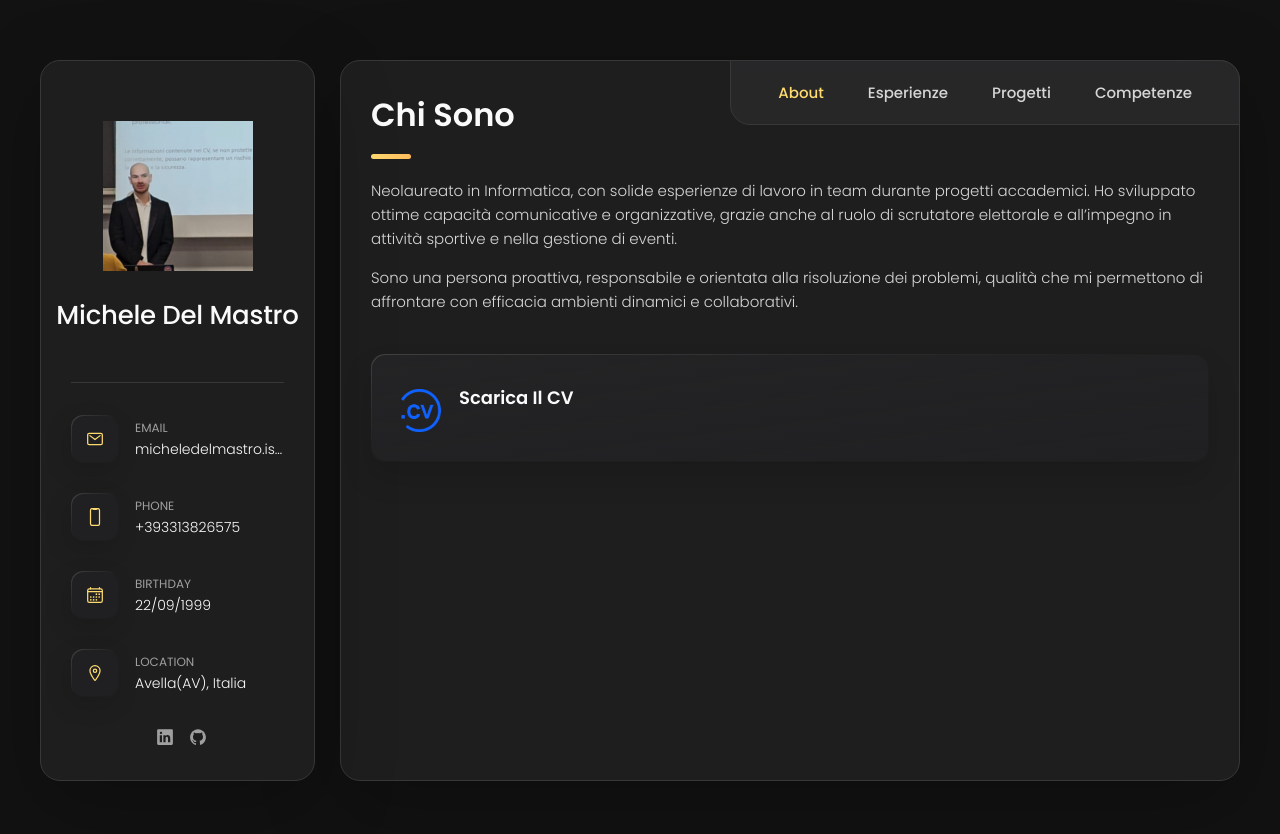
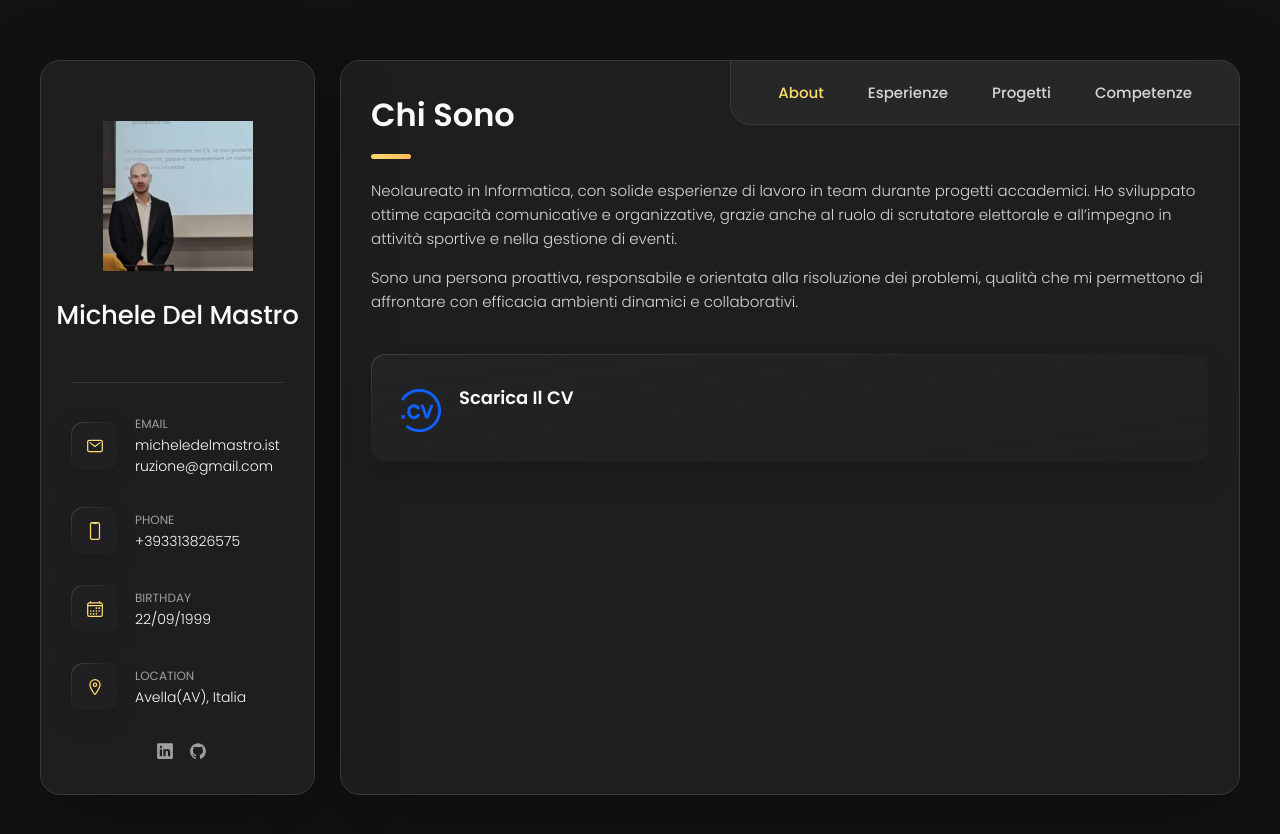
Before and after one commit to Mikele2299/portfolio, a plain HTML site: page index.html in a window 1280 px wide. Drawn offline with nearby package versions, Linux system fonts and the light colour scheme.

Commit message:
Update index.html

```diff
--- a/index.html
+++ b/index.html
@@ -89,7 +89,11 @@
             <div class="contact-info">
               <p class="contact-title">Email</p>
 
-              <a href="mailto:micheledelmastro.istruzione@gmail.com" class="contact-link">micheledelmastro.istruzione@gmail.com</a>
+              <a href="mailto:micheledelmastro.istruzione@gmail.com"
+			   style="white-space: normal; word-break: break-all; overflow-wrap: break-word;"
+			   class="contact-link">
+			   micheledelmastro.istruzione@gmail.com
+		</a>
             </div>
 
           </li>
```
